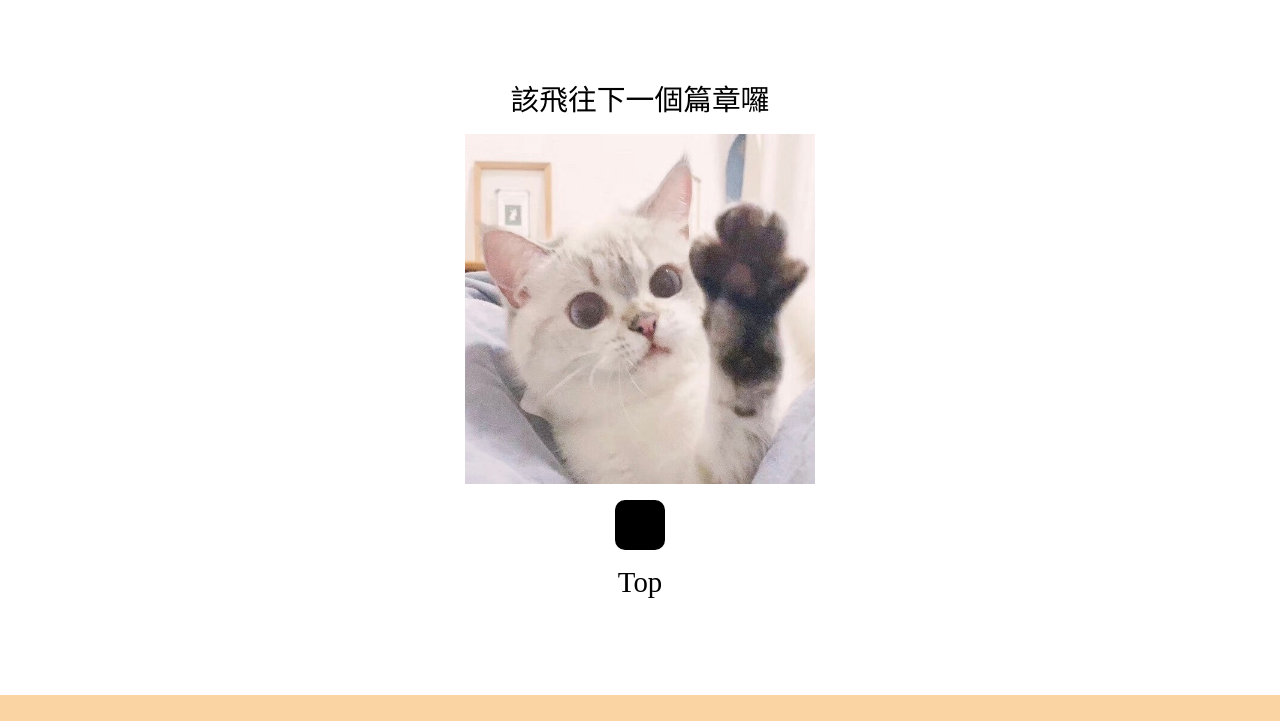
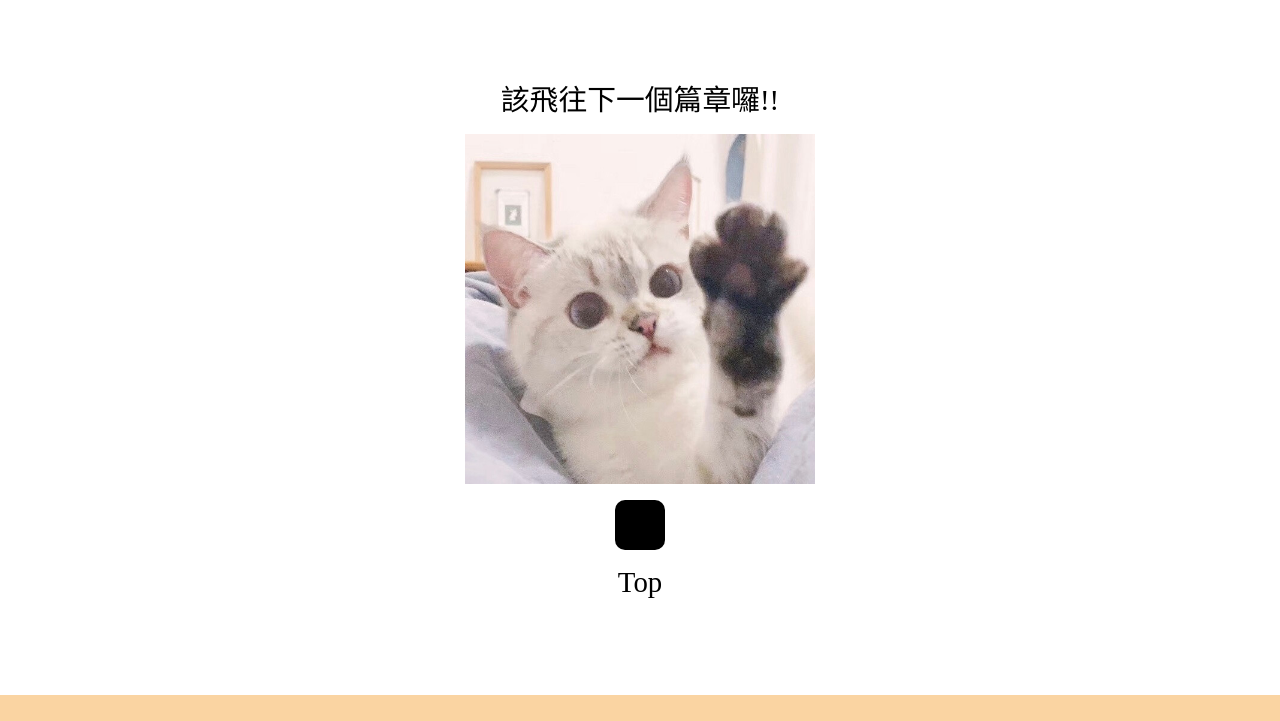
Before and after one commit to mio1028/2021summer_test, a plain HTML site: page travel.html in a window 1280 px wide. Shown: the part 2204-2925 px from the top of the page. Drawn offline with Linux system fonts and the light colour scheme.

Commit message:
ignore scss v2

```diff
--- a/travel.html
+++ b/travel.html
@@ -48,7 +48,7 @@
         </div>
 
         <div class="end">
-            <span>該飛往下一個篇章囉</span>
+            <span>該飛往下一個篇章囉!!</span>
             <img src="img/219250e583156e0855e42de64cc184e9.jpg" alt="">
             <button></button>
             <span>Top</span>
```
